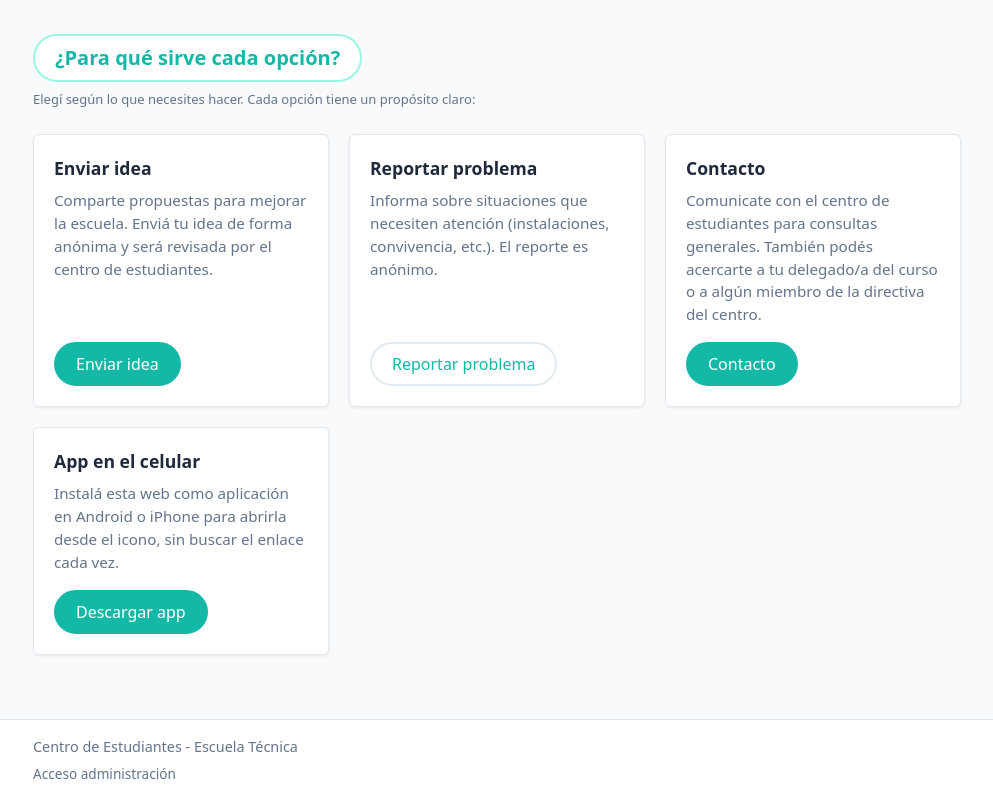
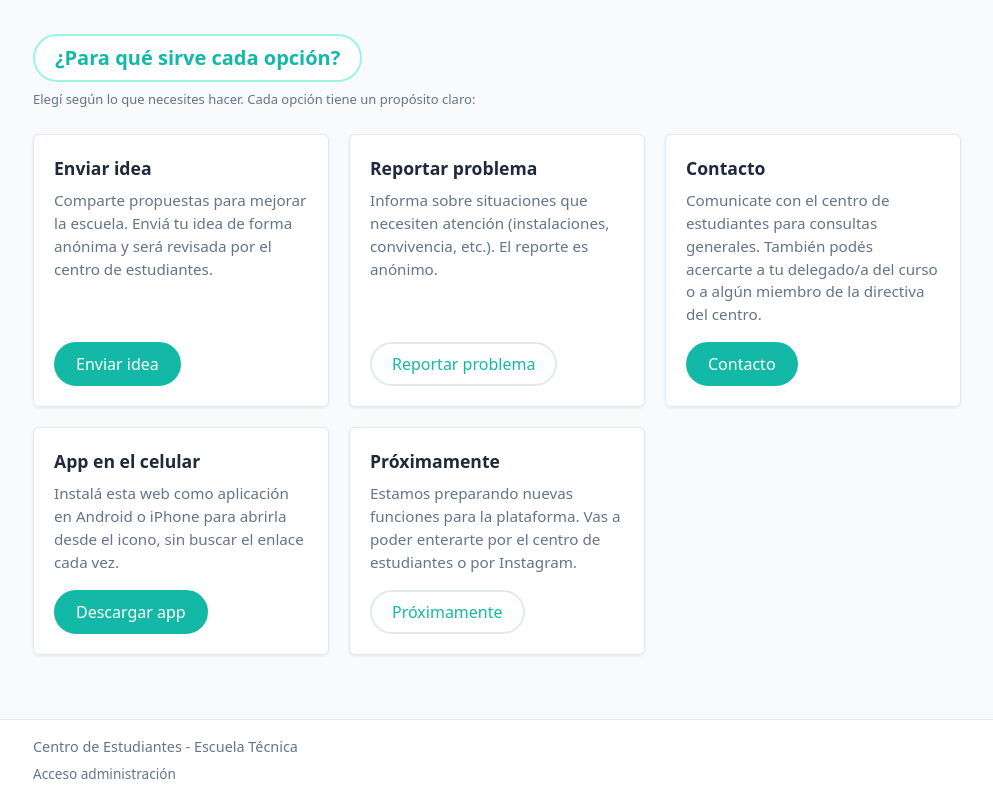
Before and after one commit to ciroacooper/web-centro-estudiantes, a plain HTML site: page explorar.html in a window 1280 px wide. Shown: the part 409-1209 px from the top of the page, without its empty margins (143-1136 px from the left). Drawn offline with Linux system fonts and the light colour scheme; a web font is replaced by a local one.

```diff
--- a/css/styles.css
+++ b/css/styles.css
@@ -683,6 +683,12 @@
   display: inline-block;
   margin-top: auto;
   align-self: flex-start;
+}
+/* Tarjeta “Próximamente”: mismo aspecto que el botón secundario pero sin enlace */
+.feature-card-soon-btn {
+  cursor: default;
+  pointer-events: none;
+  user-select: none;
 }
 
 /* ========== Page title (estilo pill como botones) ========== */
--- a/explorar.html
+++ b/explorar.html
@@ -67,6 +67,11 @@
             <p>Instalá esta web como aplicación en Android o iPhone para abrirla desde el icono, sin buscar el enlace cada vez.</p>
             <a href="descargar-app.html" class="btn btn-primary">Descargar app</a>
           </article>
+          <article class="feature-card feature-card-soon">
+            <h4>Próximamente</h4>
+            <p>Estamos preparando nuevas funciones para la plataforma. Vas a poder enterarte por el centro de estudiantes o por Instagram.</p>
+            <span class="btn btn-secondary feature-card-soon-btn" aria-disabled="true">Próximamente</span>
+          </article>
         </div>
       </div>
     </section>
```
